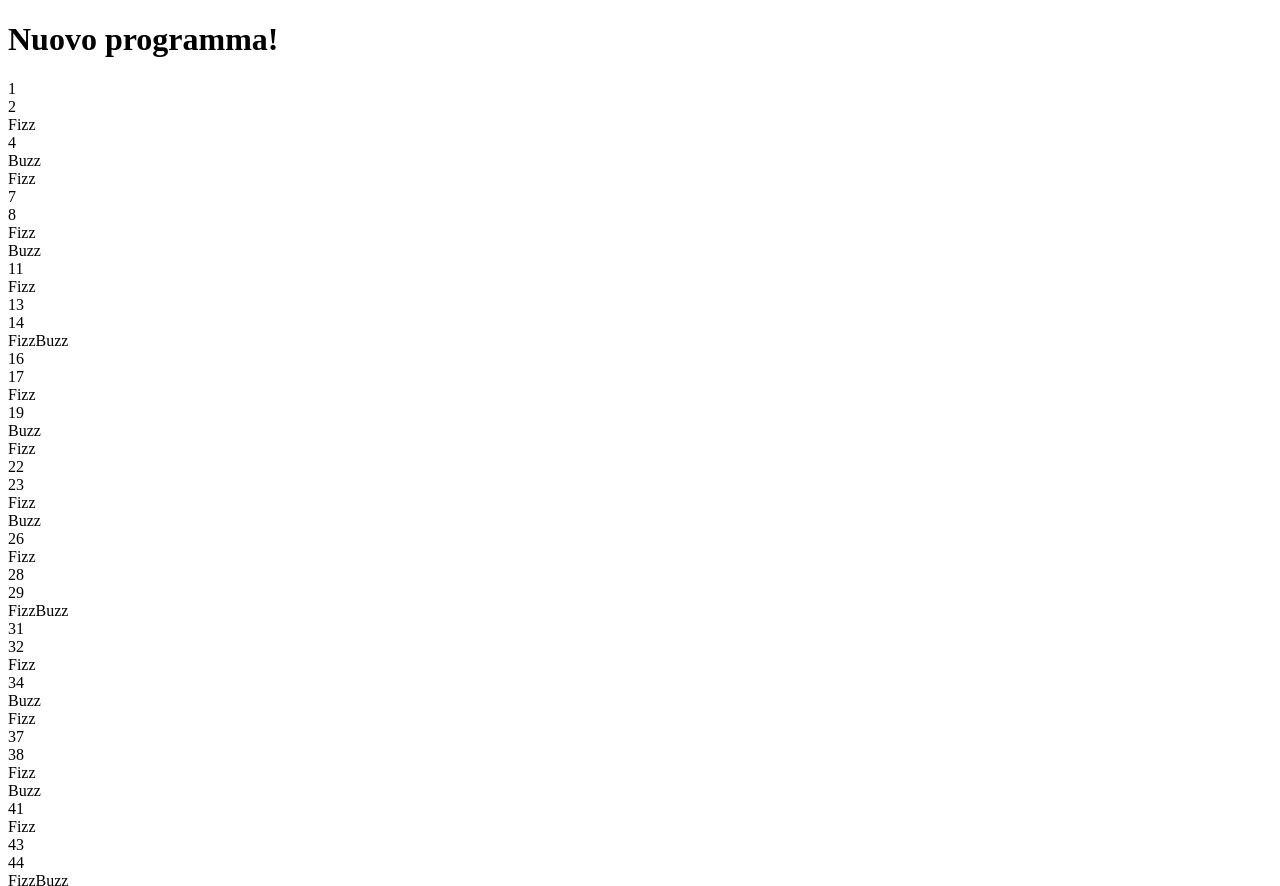
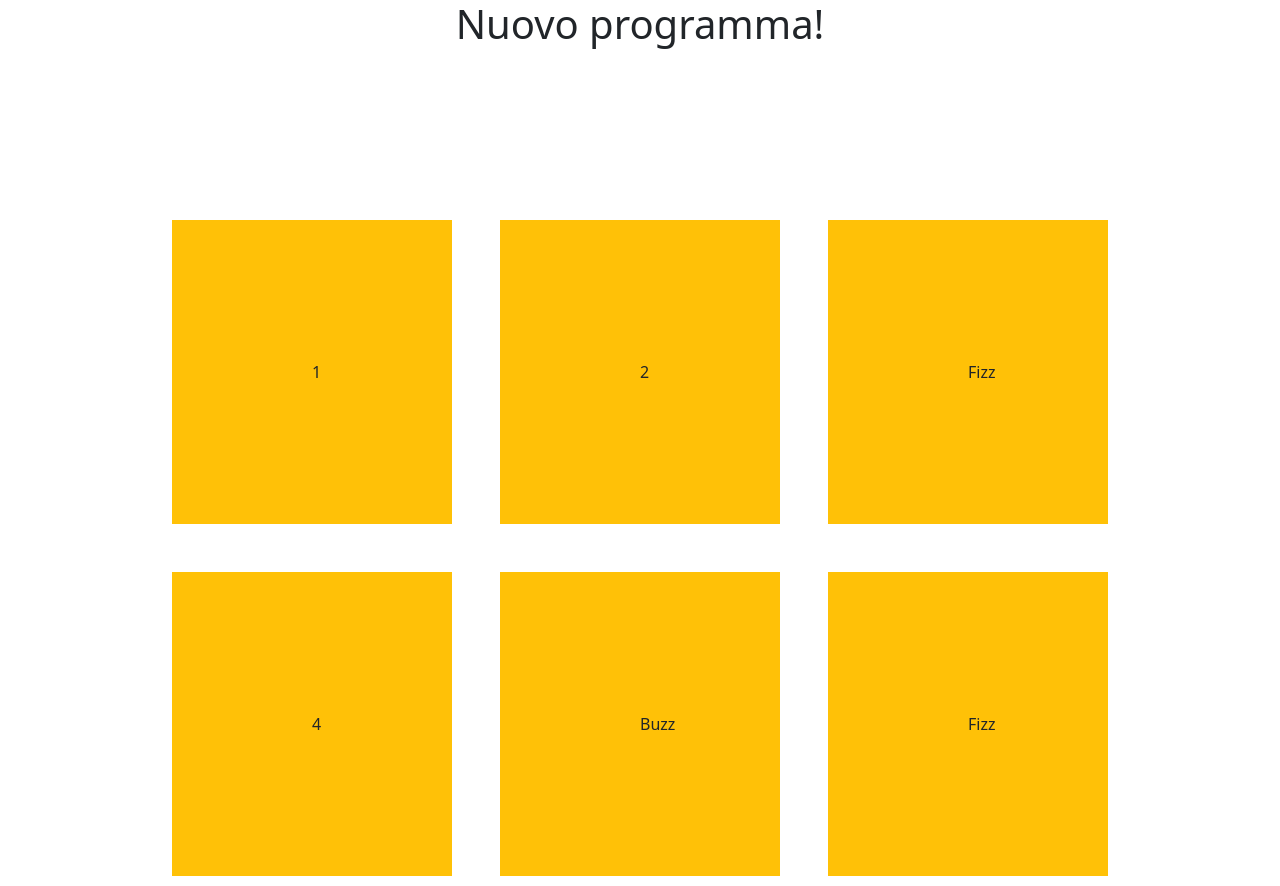
Before and after one commit to amaljom/js-fizzbuzz, a plain HTML site: page index.html in a window 1280 px wide. Shown: the top 886 px of the page. Drawn offline with nearby package versions, Linux system fonts and the light colour scheme.

Commit message:
asposti gli elementi sulla pagina con un po' di bootstrap

```diff
--- a/css/style.css
+++ b/css/style.css
@@ -0,0 +1,3 @@
+.stile{
+    padding: 140px;
+}
--- a/index.html
+++ b/index.html
@@ -5,11 +5,16 @@
     <meta http-equiv="X-UA-Compatible" content="IE=edge">
     <meta name="viewport" content="width=device-width, initial-scale=1.0">
     <title>Document</title>
+    <link href="https://cdn.jsdelivr.net/npm/bootstrap@5.0.2/dist/css/bootstrap.min.css" rel="stylesheet" integrity="sha384-EVSTQN3/azprG1Anm3QDgpJLIm9Nao0Yz1ztcQTwFspd3yD65VohhpuuCOmLASjC" crossorigin="anonymous">
+    <link rel="stylesheet" href="./css/style.css">
 </head>
 <body>
-    <h1>Nuovo programma!</h1>
+    <div class="text-center">
+        <h1>Nuovo programma!</h1>
+    </div>
 
-    <div class="row" id="wrapper-fizz-buzz">
+
+    <div class="row stile justify-content-center g-0" id="wrapper-fizz-buzz">
 
     </div>
     <script src="./js/script.js"></script>
--- a/js/script.js
+++ b/js/script.js
@@ -1,6 +1,7 @@
 const fizzBuzzWrapper = document.getElementById('wrapper-fizz-buzz');
 let valueNumber;
 for (let i = 1; i <=100; i++){
+
 
     if( i % 3 == 0 &&  i % 5 == 0 ){
         console.log('FizzBuzz');
@@ -17,11 +18,11 @@ for (let i = 1; i <=100; i++){
 
     else{
         console.log(i);
-        valueNumber=i
+        valueNumber=i;
     }
 
     const casella = document.createElement('div');
-    casella.classList.add('col-2');
+    casella.classList.add('col-3', 'stile', 'bg-warning', 'm-4', 'text-center');
     casella.innerHTML=(valueNumber);
     fizzBuzzWrapper.append(casella);
 }
```
